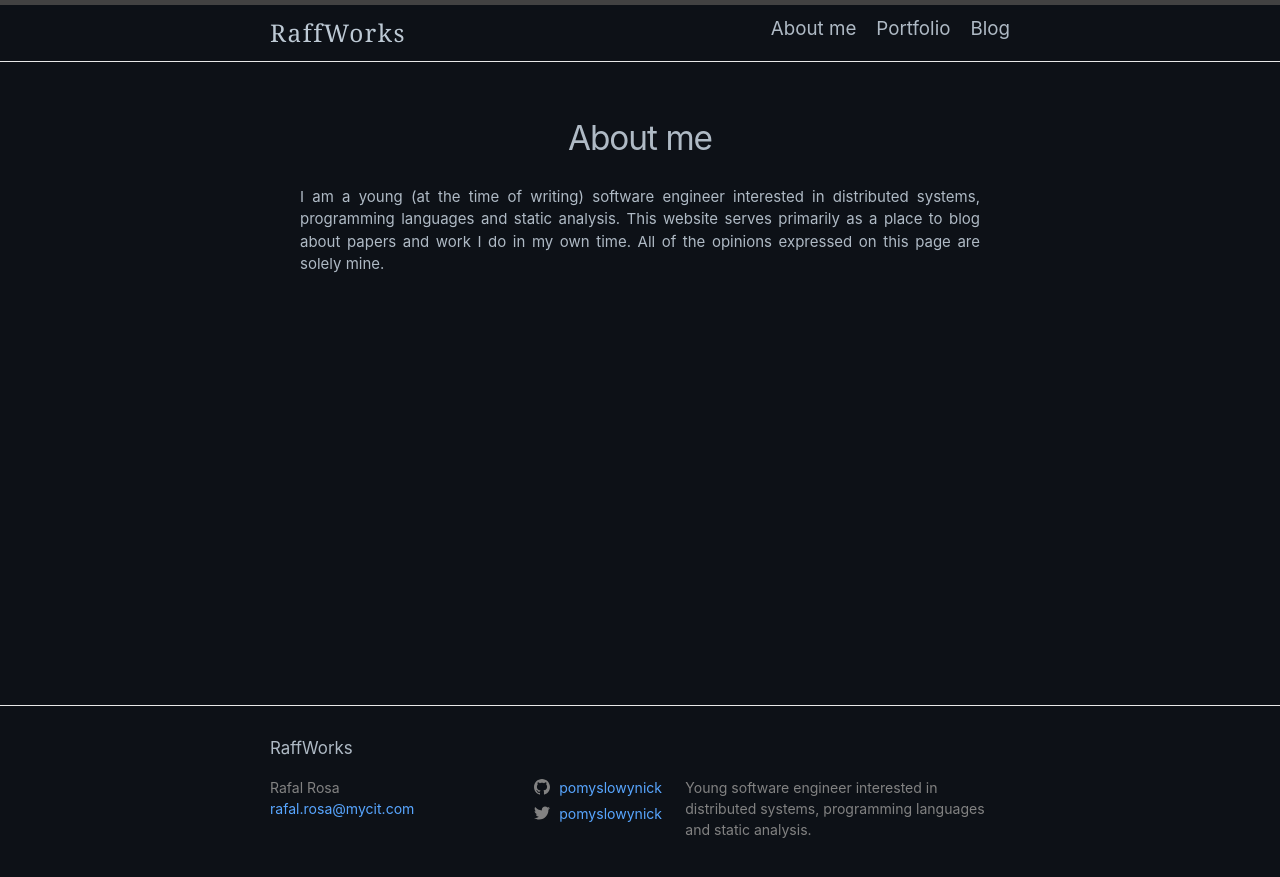
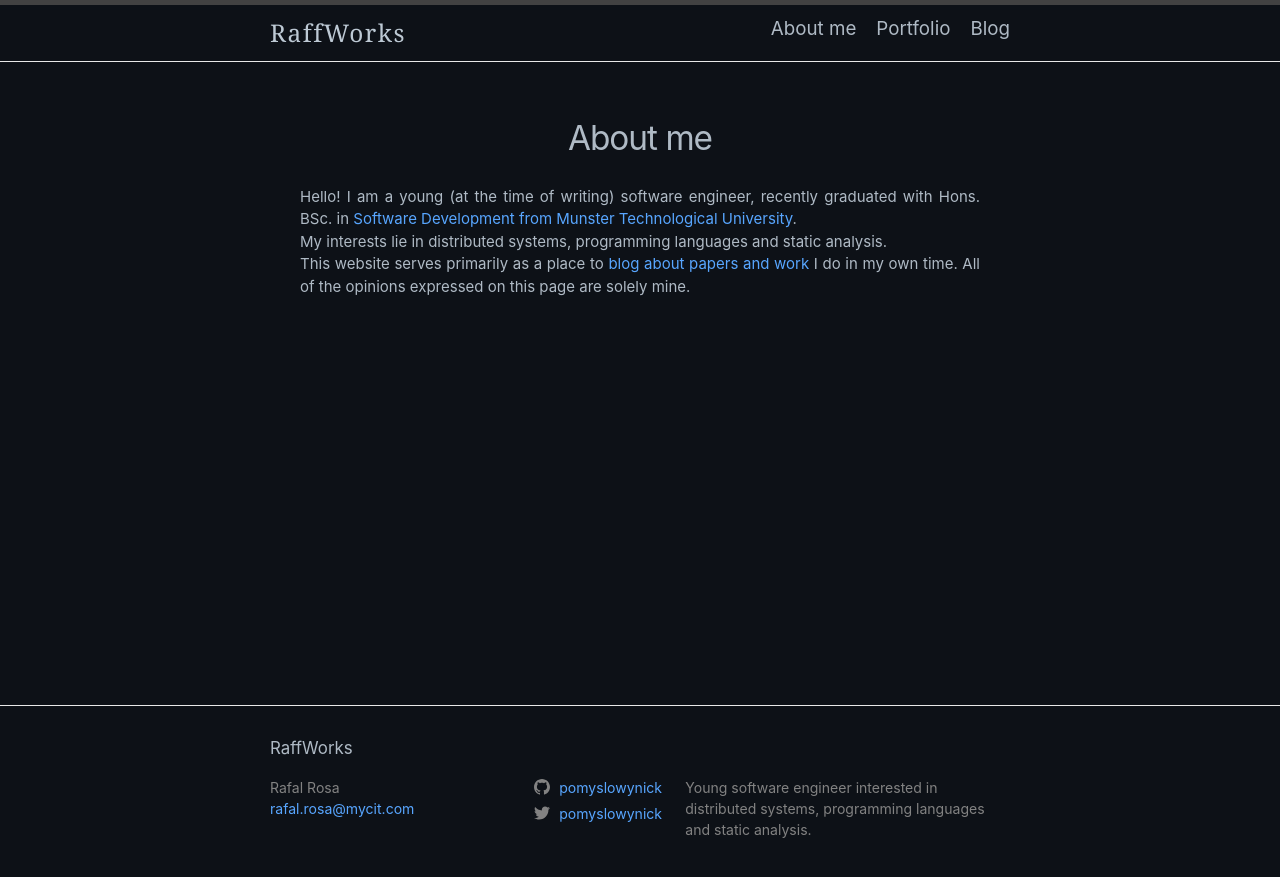
Before and after one commit to pomyslowynick/pomyslowynick.github.io, a Jekyll site: the page built from about.md, in a window 1280 px wide. Shown: the top 877 px of the page. Built offline with Jekyll 4.4.1, drawn with Linux system fonts in a browser that asks for light colours; some web fonts are replaced.

Commit message:
Update about me content

```diff
--- a/about.md
+++ b/about.md
@@ -3,5 +3,6 @@ layout: page
 title: About me
 permalink: /about/
 ---
-I am a young (at the time of writing) software engineer interested in distributed systems, programming languages and static analysis.
-This website serves primarily as a place to blog about papers and work I do in my own time. All of the opinions expressed on this page are solely mine.
+Hello! I am a young (at the time of writing) software engineer, recently graduated with Hons. BSc. in [Software Development from Munster Technological University](https://cs.cit.ie/sdh).
+My interests lie in distributed systems, programming languages and static analysis.
+This website serves primarily as a place to [blog about papers and work](/blog) I do in my own time. All of the opinions expressed on this page are solely mine.
```
Also changed, not shown: portfolio.md (+2 -3 lines).
